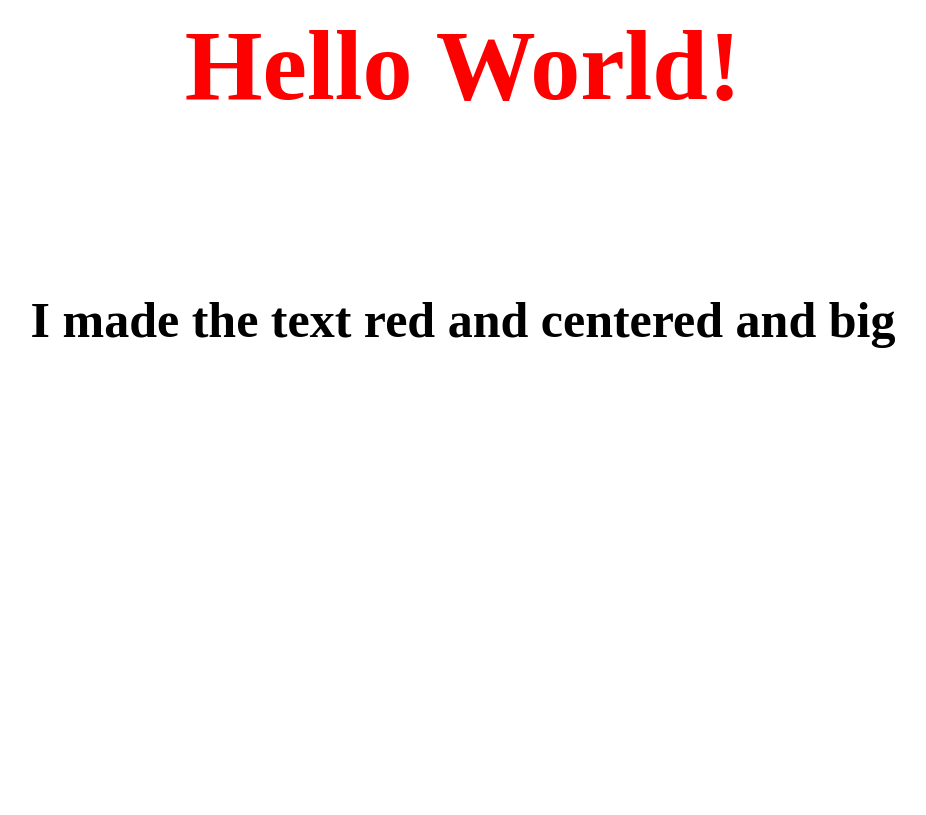
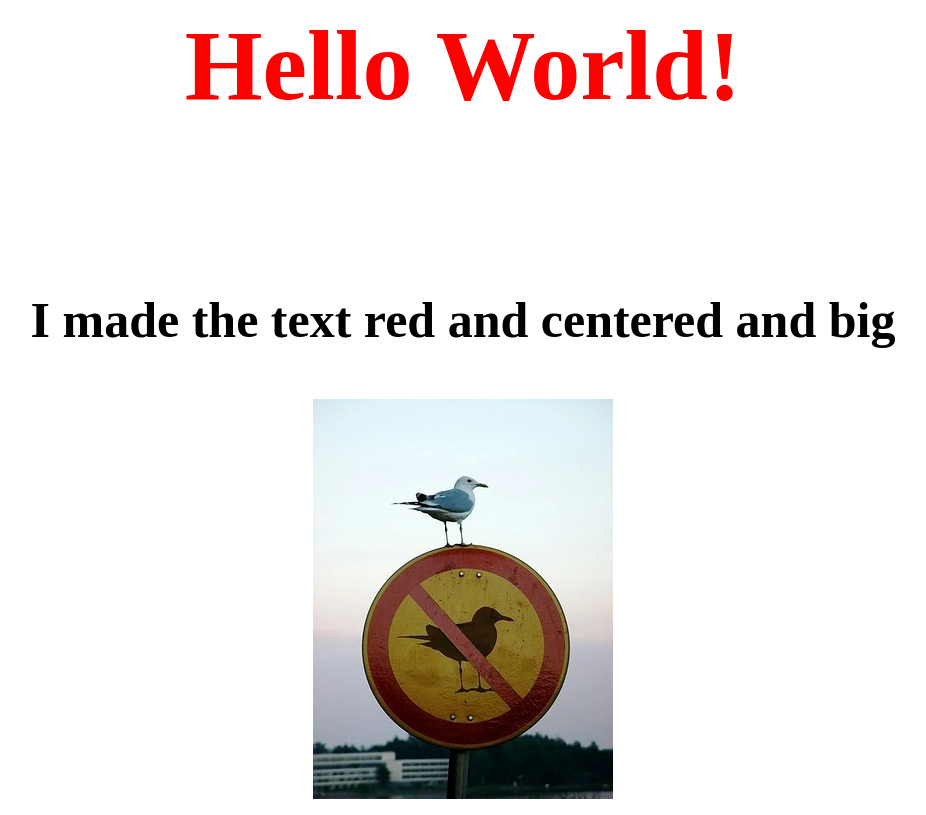
Before and after one commit to MP-63/MaelHelloWorld2025, a plain HTML site: page index.html in a window 1280 px wide. Shown: the whole page, without its empty margins (177-1103 px from the left). Drawn offline with Linux system fonts and the light colour scheme.

Commit message:
Update index.html

```diff
--- a/index.html
+++ b/index.html
@@ -6,6 +6,6 @@
   <h1><p style="color:red; text-align:center; font-size:100;">Hello World!</p> </h1>
   <br/>
  <h2><p style="text-align:center; font-size:50">I made the text red and centered and big</p> </h2>
-  <p style="text-align:center;"<img src="no bird.jpeg"></p>
+  <p style="text-align:center;"><img src="no bird.jpeg"></p>
 </body>
 </html>
```
